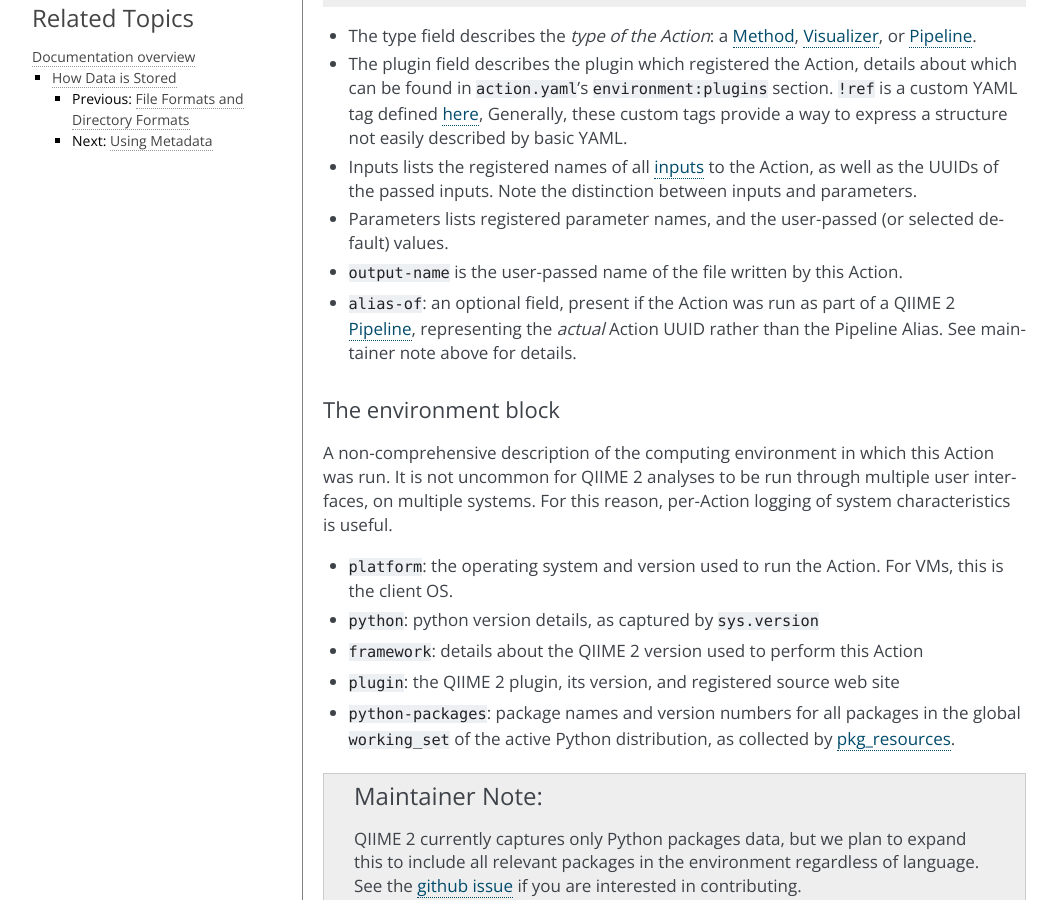
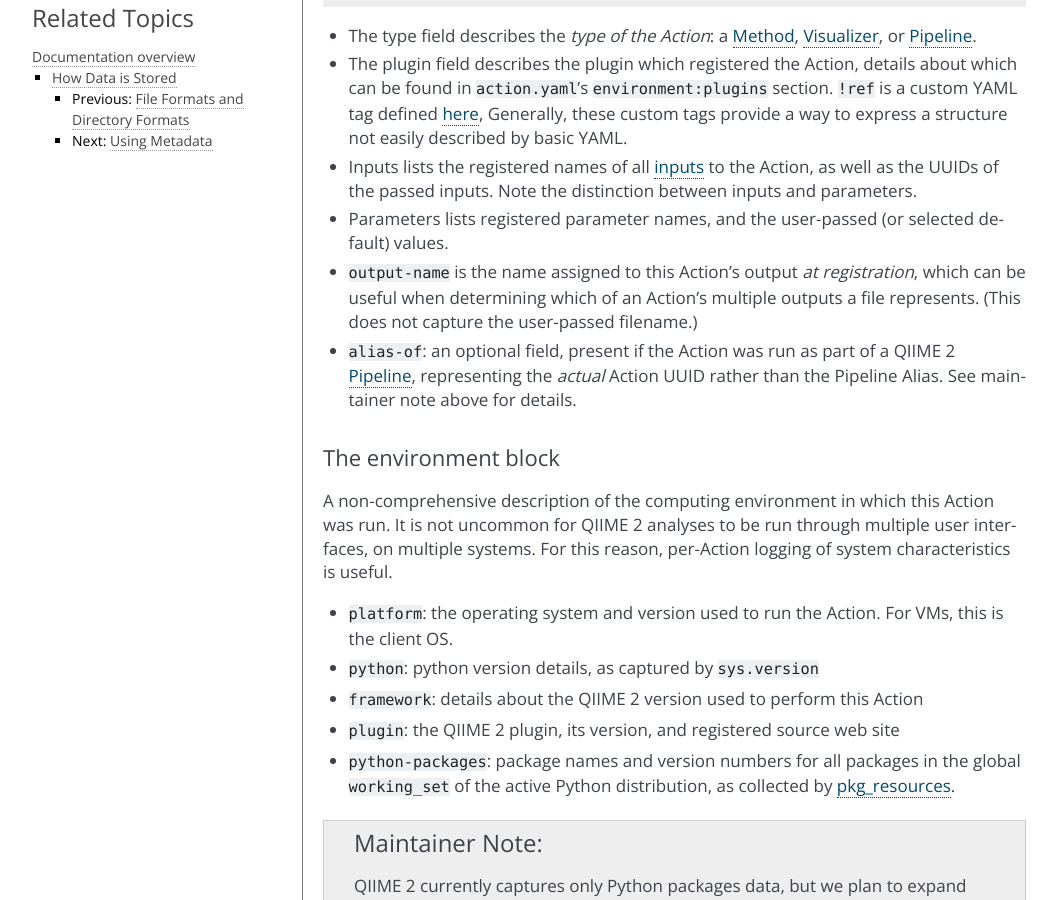
Before and after one commit to qiime2/dev-docs, a Sphinx documentation site: the page built from source/storing-data/provenance.rst, in a window 1280 px wide and 900 px high, scrolled down 4845 px. Shown: the whole window, without its empty margins (106-1163 px from the left). Built offline with Sphinx 7.4.7, drawn with Linux system fonts in a browser that asks for light colours.

Commit message:
BUG: output-name description wrong

```diff
--- a/source/storing-data/provenance.rst
+++ b/source/storing-data/provenance.rst
@@ -189,7 +189,9 @@ Details about the action, including action and plugin names, inputs and paramete
   as well as the UUIDs of the passed inputs.
   Note the distinction between inputs and parameters.
 - Parameters lists registered parameter names, and the user-passed (or selected default) values.
-- ``output-name`` is the user-passed name of the file written by this Action.
+- ``output-name`` is the name assigned to this Action's output *at registration*,
+  which can be useful when determining which of an Action's multiple outputs a file represents.
+  (This does not capture the user-passed filename.)
 - ``alias-of``: an optional field, present if the Action was run as part of a QIIME 2 :term:`Pipeline`,
   representing the *actual* Action UUID rather than the Pipeline Alias.
   See maintainer note above for details.
```
